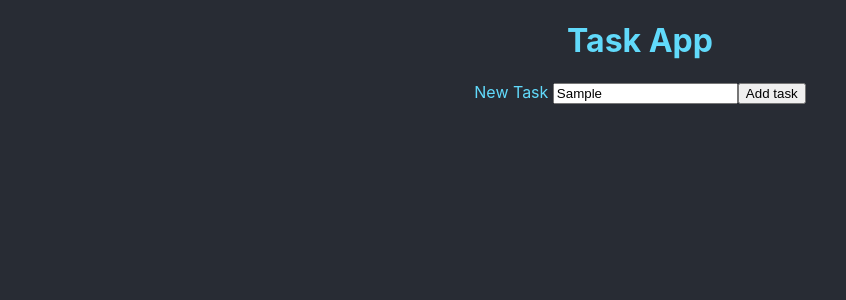
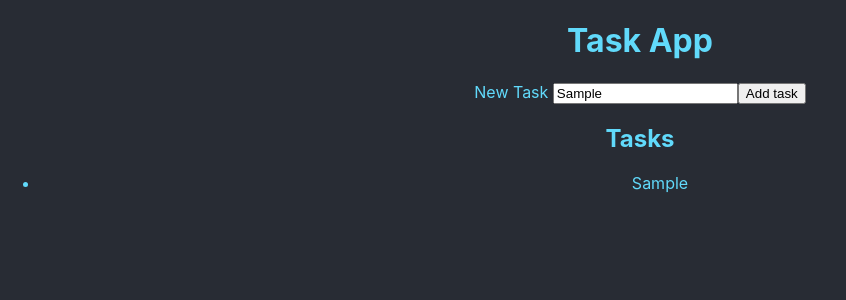
Before and after one commit to Royuin/task-app, a React (Create React App) app: page / in a window 1280 px wide. Both pictures are taken after typing "Sample" into the empty fields and a click on the button "Add task". Shown: the top 300 px of the page, without its empty margins (0-846 px from the left). Built offline with nearby package versions, Linux system fonts and the light colour scheme; the HTML template or start-up script is replaced by a standard one.

Commit message:
made renderTasks function return all tasks as their own li elements in ul tag and made functioncall added after tasks h2 heading

```diff
--- a/src/components/Overview.js
+++ b/src/components/Overview.js
@@ -8,7 +8,11 @@
   }
 
   renderTasks = () => {
-    console.log(this.props.state.tasks);
+    let tasksArray = this.props.state.tasks;
+    const taskItems = tasksArray.map((task) => {
+      return <li key={task.taskId}>{task.taskValue} </li>;
+    });
+    return <ul>{taskItems}</ul>;
   };
 
   render() {
@@ -19,6 +23,8 @@
           handleSubmit={this.props.handleSubmit}
           renderTasks={this.renderTasks}
         />
+        <h2>Tasks</h2>
+        {this.renderTasks()}
       </>
     );
   }
```
